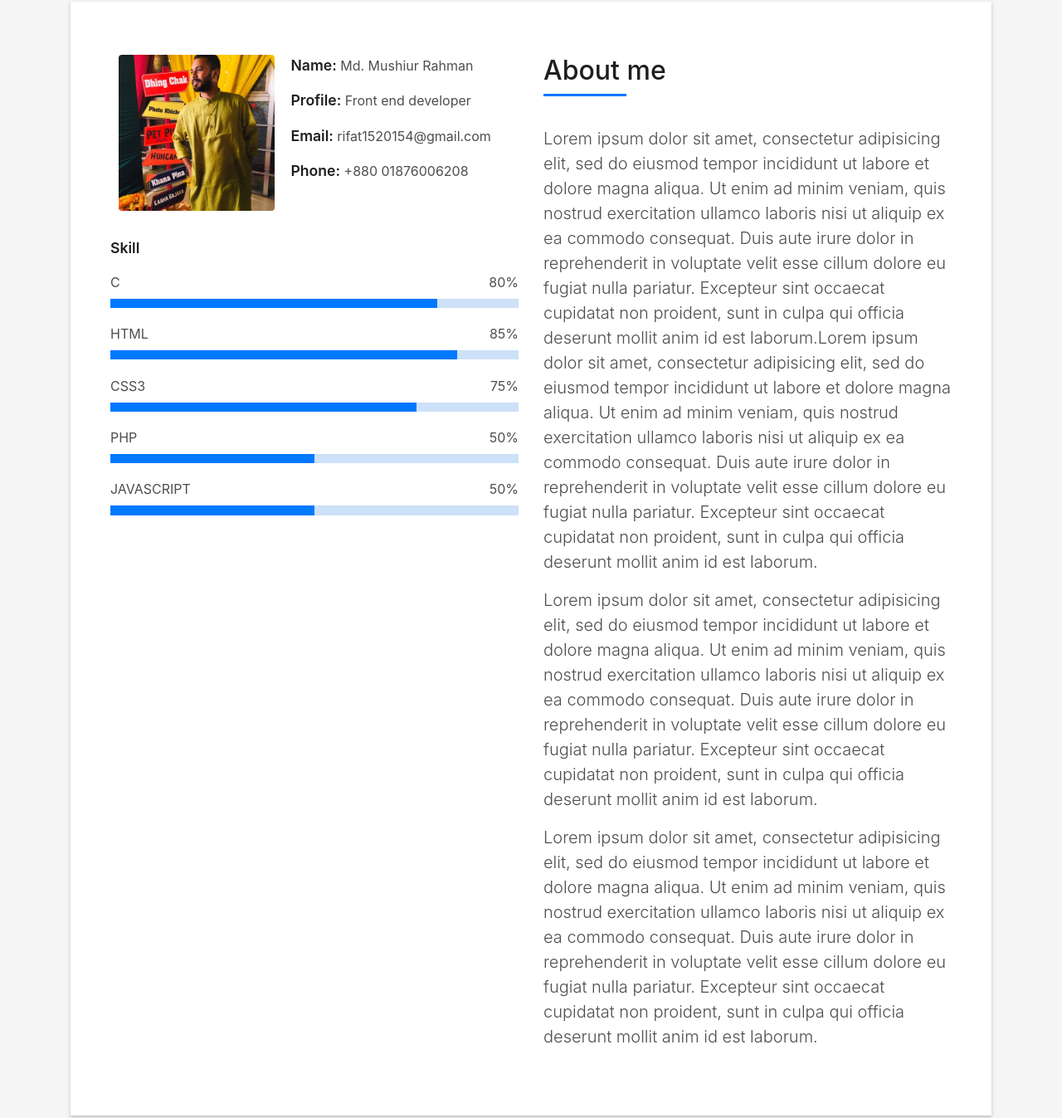
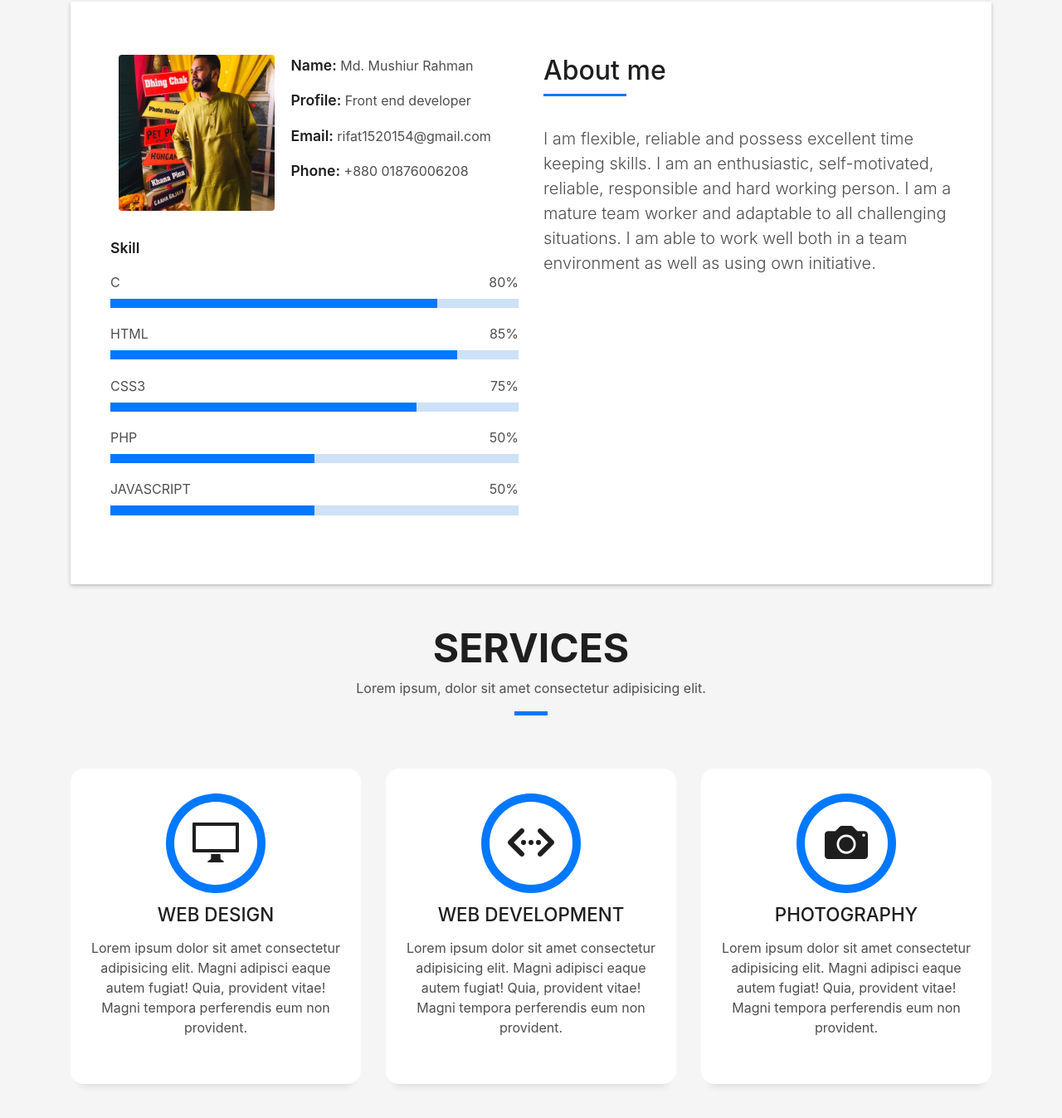
Before and after one commit to mushiur/portfolio, a plain HTML site: page index.html in a window 1280 px wide. Shown: the part 862-2209 px from the top of the page at 83% size. Drawn offline with Linux system fonts and the light colour scheme; files whose address does not match are found by name.

Commit message:
Update index.html

```diff
--- a/index.html
+++ b/index.html
@@ -140,34 +140,11 @@
                     </h5>
                   </div>
                   <p class="lead">
-                    Lorem ipsum dolor sit amet, consectetur adipisicing elit, sed do eiusmod
-                    tempor incididunt ut labore et dolore magna aliqua. Ut enim ad minim veniam,
-                    quis nostrud exercitation ullamco laboris nisi ut aliquip ex ea commodo
-                    consequat. Duis aute irure dolor in reprehenderit in voluptate velit esse
-                    cillum dolore eu fugiat nulla pariatur. Excepteur sint occaecat cupidatat non
-                    proident, sunt in culpa qui officia deserunt mollit anim id est laborum.Lorem ipsum dolor sit amet, consectetur adipisicing elit, sed do eiusmod
-                    tempor incididunt ut labore et dolore magna aliqua. Ut enim ad minim veniam,
-                    quis nostrud exercitation ullamco laboris nisi ut aliquip ex ea commodo
-                    consequat. Duis aute irure dolor in reprehenderit in voluptate velit esse
-                    cillum dolore eu fugiat nulla pariatur. Excepteur sint occaecat cupidatat non
-                    proident, sunt in culpa qui officia deserunt mollit anim id est laborum.
+                           I am flexible, reliable and possess excellent time keeping skills. I am an enthusiastic, self-motivated, reliable,
+                           responsible and hard working person. I am a mature team worker and adaptable to all challenging situations. I am
+                         able to work well both in a team environment as well as using own initiative.
                   </p>
-                  <p class="lead">
-                   Lorem ipsum dolor sit amet, consectetur adipisicing elit, sed do eiusmod
-                   tempor incididunt ut labore et dolore magna aliqua. Ut enim ad minim veniam,
-                   quis nostrud exercitation ullamco laboris nisi ut aliquip ex ea commodo
-                   consequat. Duis aute irure dolor in reprehenderit in voluptate velit esse
-                   cillum dolore eu fugiat nulla pariatur. Excepteur sint occaecat cupidatat non
-                   proident, sunt in culpa qui officia deserunt mollit anim id est laborum.
-                  </p>
-                  <p class="lead">
-                  Lorem ipsum dolor sit amet, consectetur adipisicing elit, sed do eiusmod
-                  tempor incididunt ut labore et dolore magna aliqua. Ut enim ad minim veniam,
-                  quis nostrud exercitation ullamco laboris nisi ut aliquip ex ea commodo
-                  consequat. Duis aute irure dolor in reprehenderit in voluptate velit esse
-                  cillum dolore eu fugiat nulla pariatur. Excepteur sint occaecat cupidatat non
-                  proident, sunt in culpa qui officia deserunt mollit anim id est laborum.
-                  </p>
+
                 </div>
               </div>
             </div>
```
